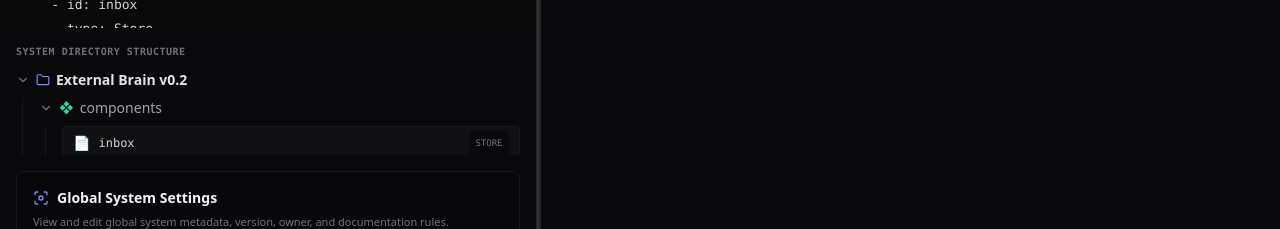
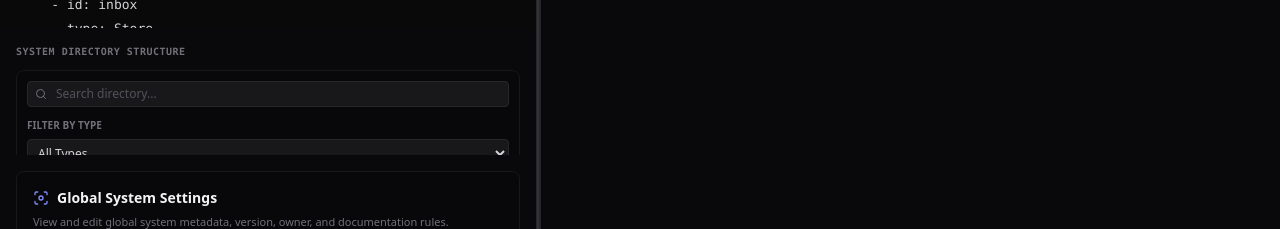
Before and after one commit to thamam/spec-design-yard, a Next.js app: page / in a window 1280 px wide. Shown: the part 207-436 px from the top of the page. Built offline with nearby package versions, Linux system fonts and the light colour scheme.

Commit message:
feat: add interactive component search and filtering to TreeTab

```diff
--- a/components/workspace/editor-panel.tsx
+++ b/components/workspace/editor-panel.tsx
@@ -186,6 +186,9 @@ function TreeTab({ parsedSpec, selectedUnit, setSelectedUnit }: TreeTabProps) {
     components: true,
   })
 
+  const [treeSearch, setTreeSearch] = useState("")
+  const [treeType, setTreeType] = useState("all")
+
   const toggleNode = (nodeId: string) => {
     setExpandedNodes((prev) => ({
       ...prev,
@@ -204,12 +207,89 @@ function TreeTab({ parsedSpec, selectedUnit, setSelectedUnit }: TreeTabProps) {
 
   const components = Array.isArray(parsedSpec.system.components) ? parsedSpec.system.components : []
 
+  const filteredComponents = components.filter((comp: any) => {
+    if (!comp || typeof comp !== "object") return false
+
+    const id = String(comp.id || "").toLowerCase()
+    const name = String(comp.name || "").toLowerCase()
+    const type = String(comp.type || "").toLowerCase()
+
+    const matchesSearch =
+      id.includes(treeSearch.toLowerCase()) ||
+      name.includes(treeSearch.toLowerCase()) ||
+      type.includes(treeSearch.toLowerCase())
+
+    const matchesType =
+      treeType === "all" ||
+      type === treeType.toLowerCase()
+
+    return matchesSearch && matchesType
+  })
+
+  const isFiltered = treeSearch.trim() !== "" || treeType !== "all"
+
   return (
-    <div className="flex-1 overflow-auto py-3 px-4 text-sm select-none">
-      <div className="mb-2">
+    <div className="flex-1 overflow-auto py-3 px-4 text-sm select-none flex flex-col h-full" data-testid="tree-tab-container">
+      <div className="mb-2 shrink-0">
         <span className="text-[10px] text-zinc-500 font-bold uppercase tracking-wider font-mono">System Directory Structure</span>
       </div>
-      <div className="space-y-2 mt-2">
+
+      {/* Interactive Controls */}
+      <div className="mb-3 shrink-0 flex flex-col gap-2 p-2.5 rounded-lg border border-zinc-900 bg-zinc-950/40">
+        <div className="relative flex items-center">
+          <span className="absolute left-2 text-zinc-500 pointer-events-none">
+            <SearchIcon size={12} />
+          </span>
+          <input
+            type="text"
+            data-testid="tree-search-input"
+            placeholder="Search directory..."
+            aria-label="Search components by ID or name"
+            value={treeSearch}
+            onChange={(e) => setTreeSearch(e.target.value)}
+            className="w-full bg-zinc-900 border border-zinc-800 rounded px-2 py-1 pl-7 text-xs text-zinc-200 placeholder-zinc-600 focus:outline-none focus:border-indigo-500 transition-colors"
+          />
+          {treeSearch && (
+            <button
+              type="button"
+              onClick={() => setTreeSearch("")}
+              aria-label="Clear search"
+              className="absolute right-2 text-zinc-500 hover:text-zinc-300 text-xs"
+            >
+              ✕
+            </button>
+          )}
+        </div>
+
+        <div className="flex flex-col gap-1">
+          <label htmlFor="tree-type-filter" className="text-[10px] text-zinc-500 font-bold uppercase">Filter by Type</label>
+          <select
+            id="tree-type-filter"
+            data-testid="tree-type-select"
+            aria-label="Filter by Type"
+            value={treeType}
+            onChange={(e) => setTreeType(e.target.value)}
+            className="w-full bg-zinc-900 border border-zinc-800 rounded px-1.5 py-1 text-xs text-zinc-300 focus:outline-none focus:border-indigo-500 cursor-pointer"
+          >
+            <option value="all">All Types</option>
+            <option value="gateway">Gateways</option>
+            <option value="stage">Stages</option>
+            <option value="brick">Bricks</option>
+            <option value="store">Stores</option>
+          </select>
+        </div>
+
+        {isFiltered && (
+          <div
+            data-testid="tree-match-stats"
+            className="text-[10px] font-mono text-indigo-400 mt-1 bg-indigo-950/20 px-2 py-0.5 rounded border border-indigo-950/40 text-center"
+          >
+            Matched: {filteredComponents.length} of {components.length}
+          </div>
+        )}
+      </div>
+
+      <div className="flex-1 overflow-auto space-y-2">
         <div className="flex items-center gap-1.5 text-zinc-200 cursor-pointer" onClick={() => toggleNode("system")}>
           {expandedNodes.system ? <ChevronDownIcon size={14} className="text-zinc-500" /> : <ChevronRightIcon size={14} className="text-zinc-500" />}
           <FolderIcon size={14} className="text-indigo-400" />
@@ -226,7 +306,12 @@ function TreeTab({ parsedSpec, selectedUnit, setSelectedUnit }: TreeTabProps) {
 
             {expandedNodes.components && (
               <div className="pl-4 space-y-2 border-l border-zinc-900 ml-1.5">
-                {components.map((comp: any) => {
+                {filteredComponents.length === 0 ? (
+                  <div className="text-zinc-500 text-xs py-4 text-center font-mono border border-dashed border-zinc-900 rounded bg-zinc-950/10">
+                    No components match search criteria
+                  </div>
+                ) : (
+                  filteredComponents.map((comp: any) => {
                     const isExpanded = !!expandedNodes[comp.id]
                     return (
                       <div key={comp.id} className="space-y-1.5">
@@ -270,7 +355,8 @@ function TreeTab({ parsedSpec, selectedUnit, setSelectedUnit }: TreeTabProps) {
                         )}
                       </div>
                     )
-                })}
+                  })
+                )}
               </div>
             )}
           </div>
```
Also changed, not shown: 1 other file (tests, documents, lock files or other folders). Lines whose indentation alone changed are shown as unchanged.
